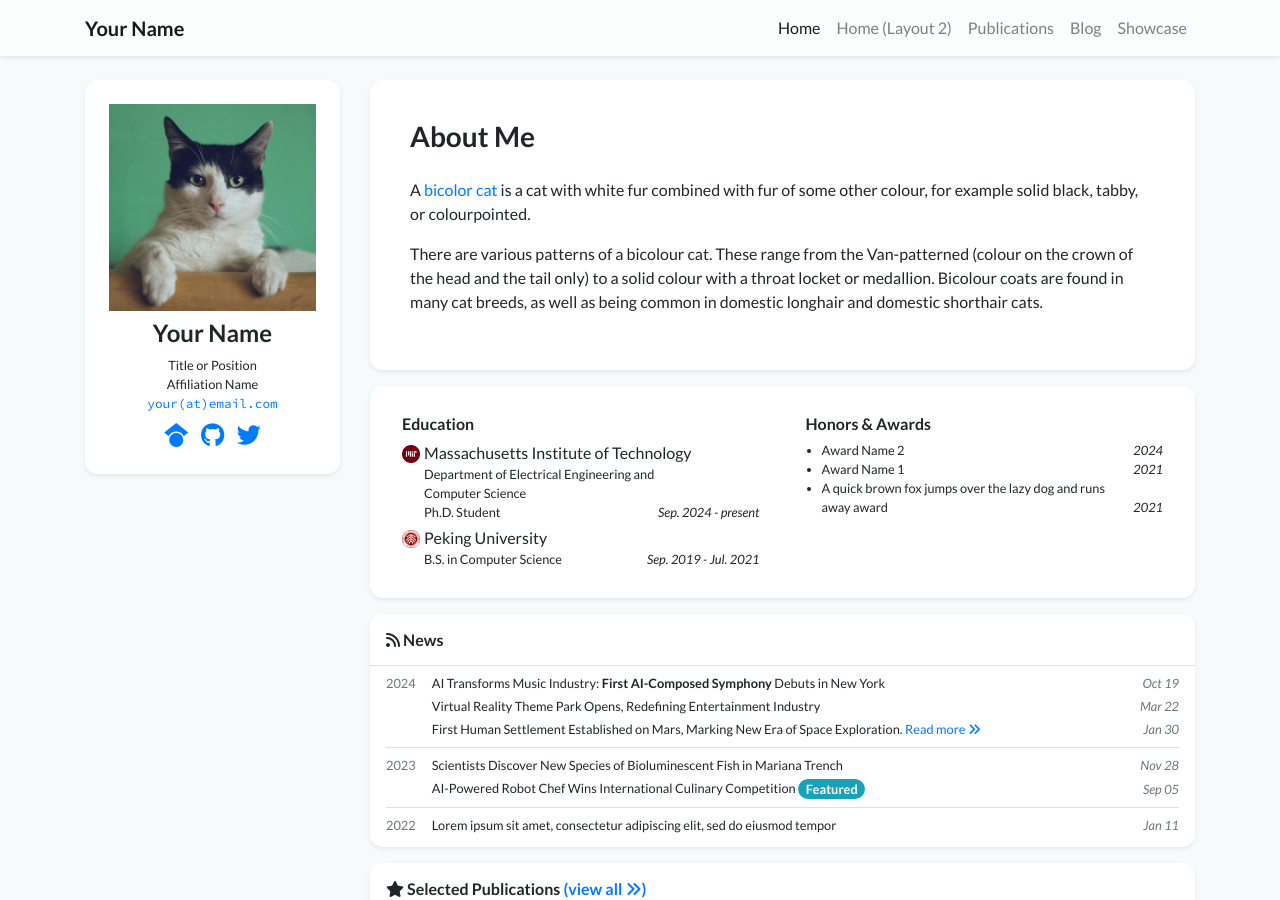
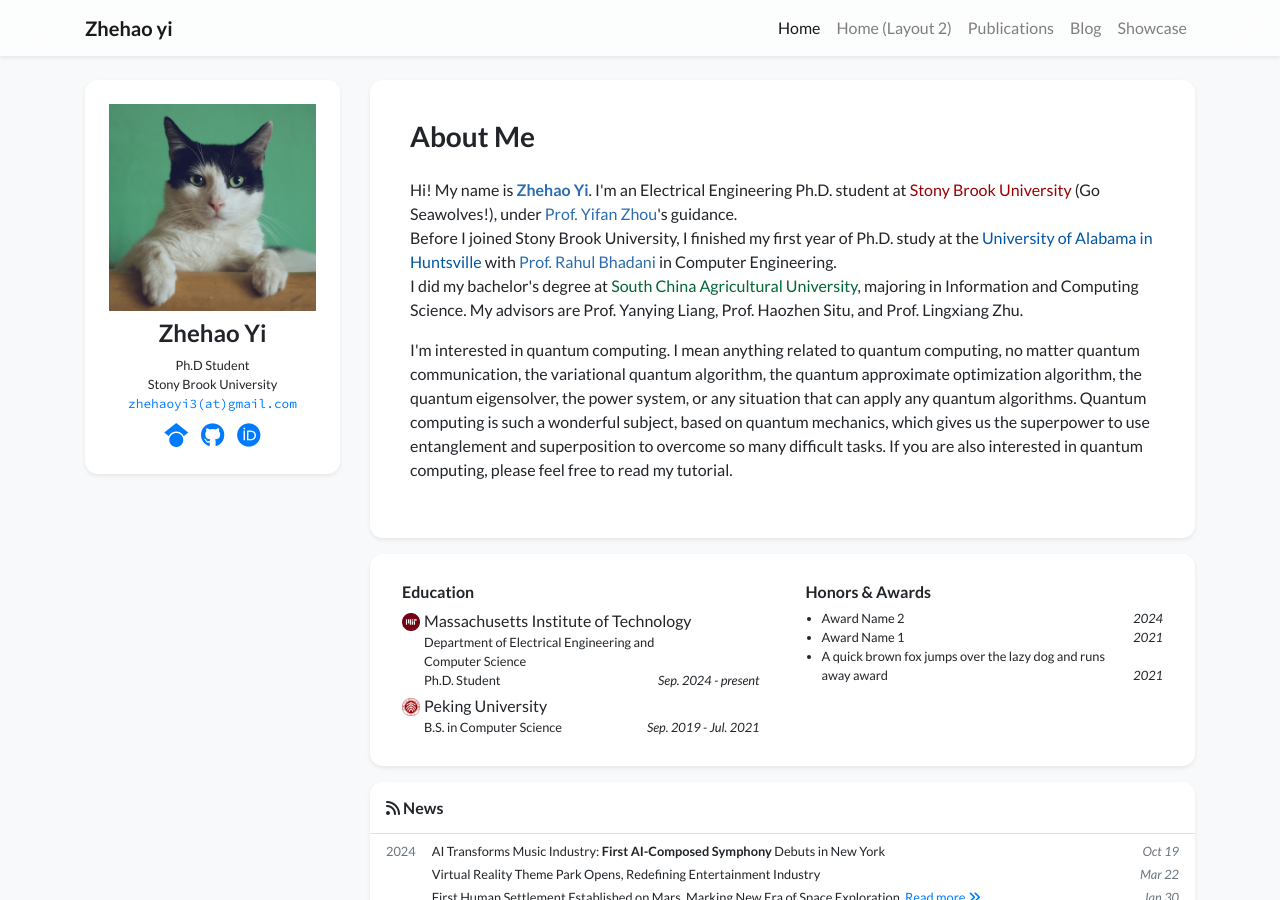
Before and after one commit to ZhehaoPeterYi/ZhehaoPeterYi.github.io, a Jekyll site: the page built from index.html, in a window 1280 px wide and 900 px high. Built offline with Jekyll 4.4.1, drawn with Linux system fonts in a browser that asks for light colours; nearby versions of some CDN libraries; a style sheet for code colours, icons or effects is not loaded.

Commit message:
Update profile.yml

```diff
--- a/_data/profile.yml
+++ b/_data/profile.yml
@@ -1,33 +1,41 @@
-primary_name: "Your Name"
+primary_name: "Zhehao Yi"
 secondary_name: ""
-navbar_name: "Your Name"
+navbar_name: "Zhehao yi"
 
 positions:
-- name: Title or Position
-- name: Affiliation Name
+- name: Ph.D Student
+- name: Stony Brook University
   logo: /assets/images/badges/MIT_Social_circle.png  # Logo is optional
 
 
-email: "your@email.com"
+email: "zhehaoyi3@gmail.com"
 # cv_link: link-to-your-cv-file
-gscholar: xFmQpf4AAAAJ  # This is an example, replace it with your own Google Scholar ID
-github: your_github_id
-twitter: your_twitter_id  # Do not include the '@' symbol
+gscholar: Bxac9JQAAAAJ  # This is an example, replace it with your own Google Scholar ID
+github: ZhehaoPeterYi
+# twitter: your_twitter_id  # Do not include the '@' symbol
 # wechat_qrcode: /assets/images/etc/wechat.jpg
 # wechat_prompt: >-
 #   Please tell me your <strong>name</strong> and <strong>affiliation</strong> (current or past) when adding my wechat. Thanks!
 # linkedin: your-linked-in-id
-# orcid: 0000-0000-0000-0000
+orcid: 0009-0003-3584-1125
 
 short_bio_text_justify: false
 short_bio: >-
   <p>
-    A <a href="https://en.wikipedia.org/wiki/Bicolor_cat" target="_blank">bicolor cat</a> is a cat with white fur combined with fur of some other colour, for example solid black, tabby, or colourpointed.
+    Hi! My name is <span style="color: #2b6cb0; font-weight: bold;">Zhehao Yi</span>.
+    I'm an Electrical Engineering Ph.D. student at <a href="https://www.stonybrook.edu" target="_blank" style="color: #990000; text-decoration: none;">Stony Brook University</a> (Go Seawolves!),
+    under <a href="https://yifanzhou.github.io/" target="_blank" style="color: #2b6cb0;">Prof. Yifan Zhou</a>'s guidance.
+    <br>
+    Before I joined Stony Brook University, I finished my first year of Ph.D. study at the <a href="https://www.uah.edu" target="_blank" style="color: #0055a5;">University of Alabama in Huntsville</a> with <a href="#" style="color: #2b6cb0;">Prof. Rahul Bhadani</a> in Computer Engineering.
+    <br>
+    I did my bachelor's degree at <a href="http://www.scau.edu.cn" target="_blank" style="color: #006633;">South China Agricultural University</a>, majoring in Information and Computing Science.
+    My advisors are Prof. Yanying Liang, Prof. Haozhen Situ, and Prof. Lingxiang Zhu.
   </p>
   <p>
-    There are various patterns of a bicolour cat. These range from the Van-patterned (colour on the crown of the head
-    and the tail only) to a solid colour with a throat locket or medallion. Bicolour coats are found in many cat breeds,
-    as well as being common in domestic longhair and domestic shorthair cats.
+    I'm interested in quantum computing.
+    I mean anything related to quantum computing, no matter quantum communication, the variational quantum algorithm, the quantum approximate optimization algorithm, the quantum eigensolver, the power system, or any situation that can apply any quantum algorithms.
+    Quantum computing is such a wonderful subject, based on quantum mechanics, which gives us the superpower to use entanglement and superposition to overcome so many difficult tasks.
+    If you are also interested in quantum computing, please feel free to read my tutorial.
   </p>
 
 portrait_url: /assets/images/photos/portrait.jpg
```
